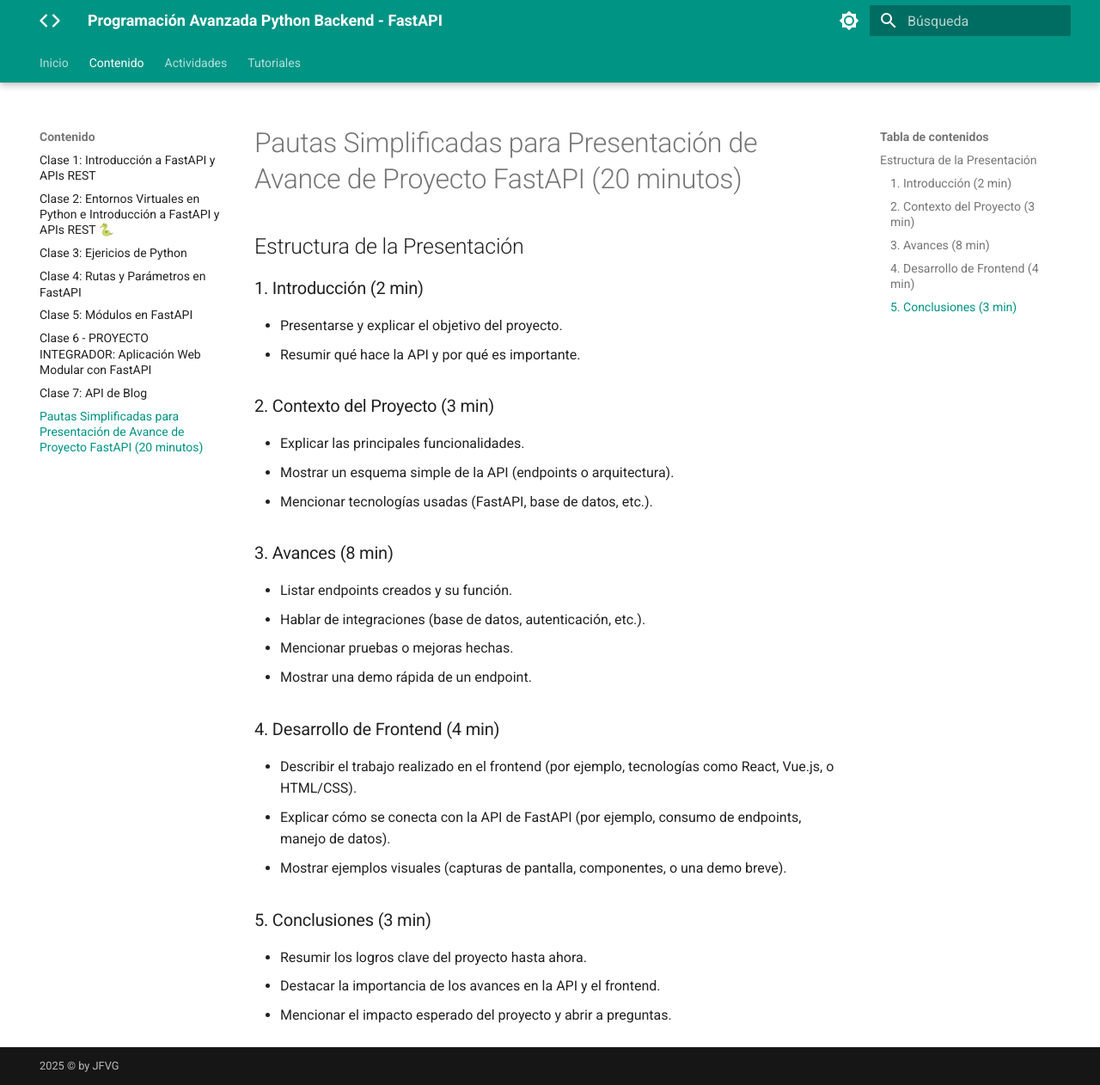
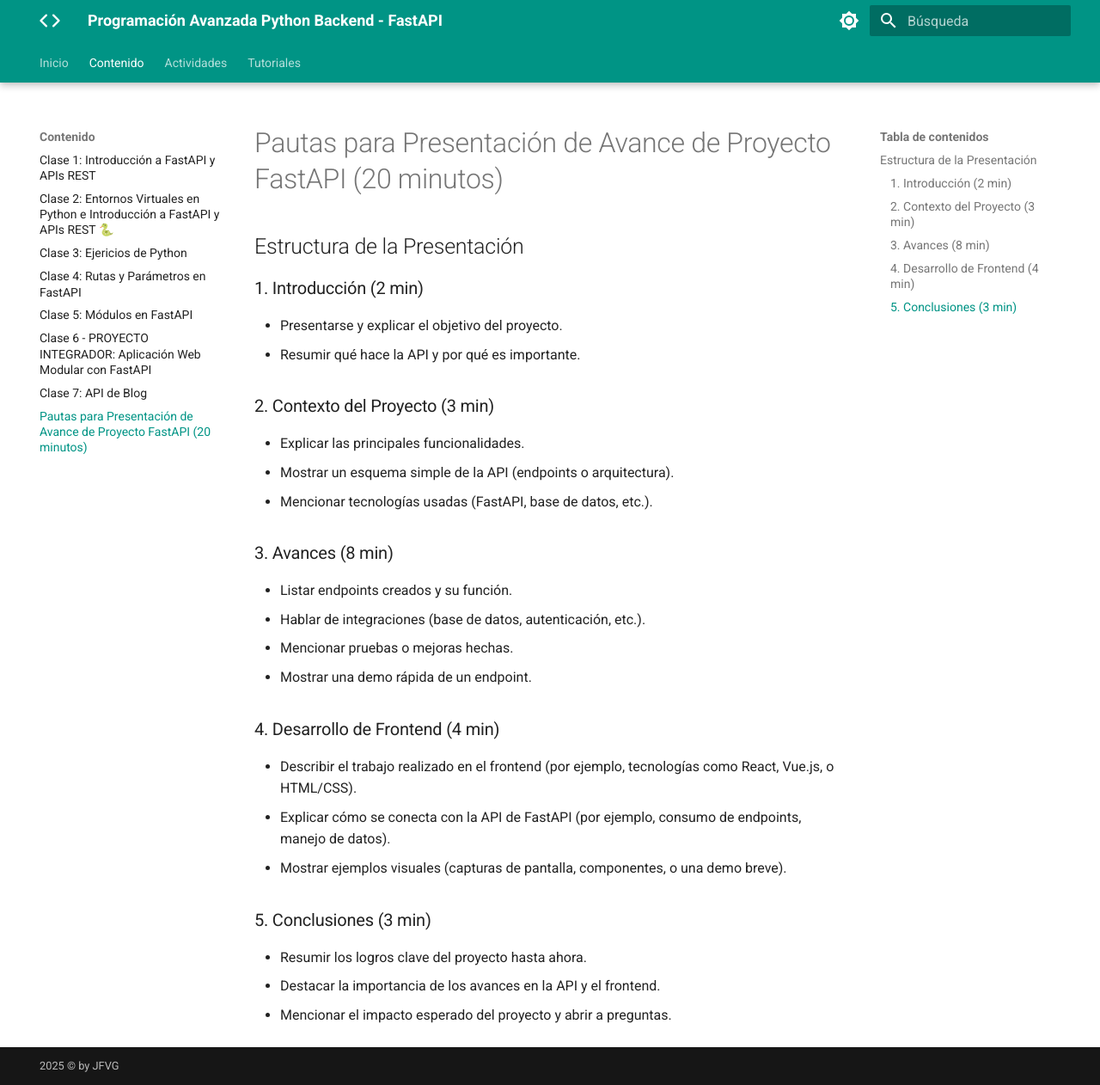
Before and after one commit to jfinfosena/25adso-pap, an MkDocs documentation site: the page built from docs/content/p8.md, in a window 1280 px wide and 1262 px high. Shown: the whole window at 86% size. Built offline with MkDocs 1.6.1 and Material for MkDocs 9.7.7, drawn with Linux system fonts in a browser that asks for light colours.

Commit message:
05-09-2025

```diff
--- a/docs/content/p8.md
+++ b/docs/content/p8.md
@@ -1,4 +1,4 @@
-# Pautas Simplificadas para Presentación de Avance de Proyecto FastAPI (20 minutos)
+# Pautas para Presentación de Avance de Proyecto FastAPI (20 minutos)
 
 ## Estructura de la Presentación
 
```
